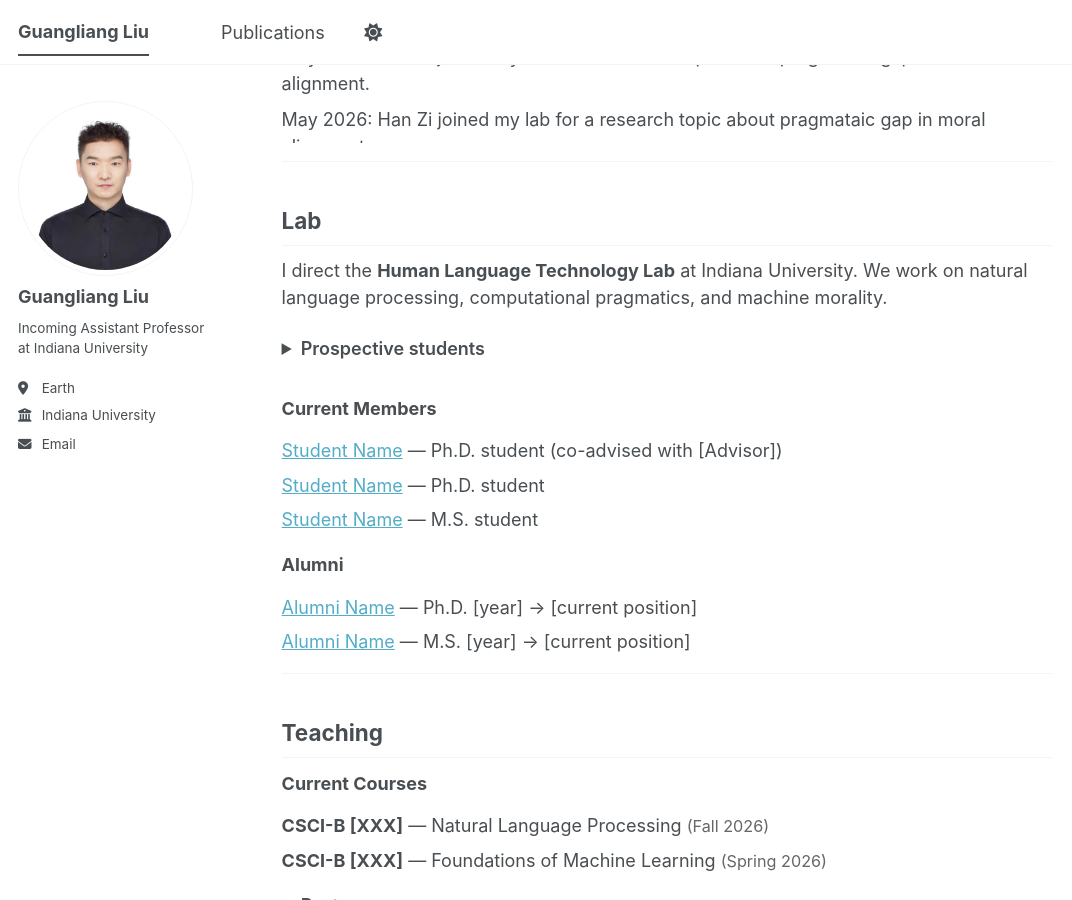
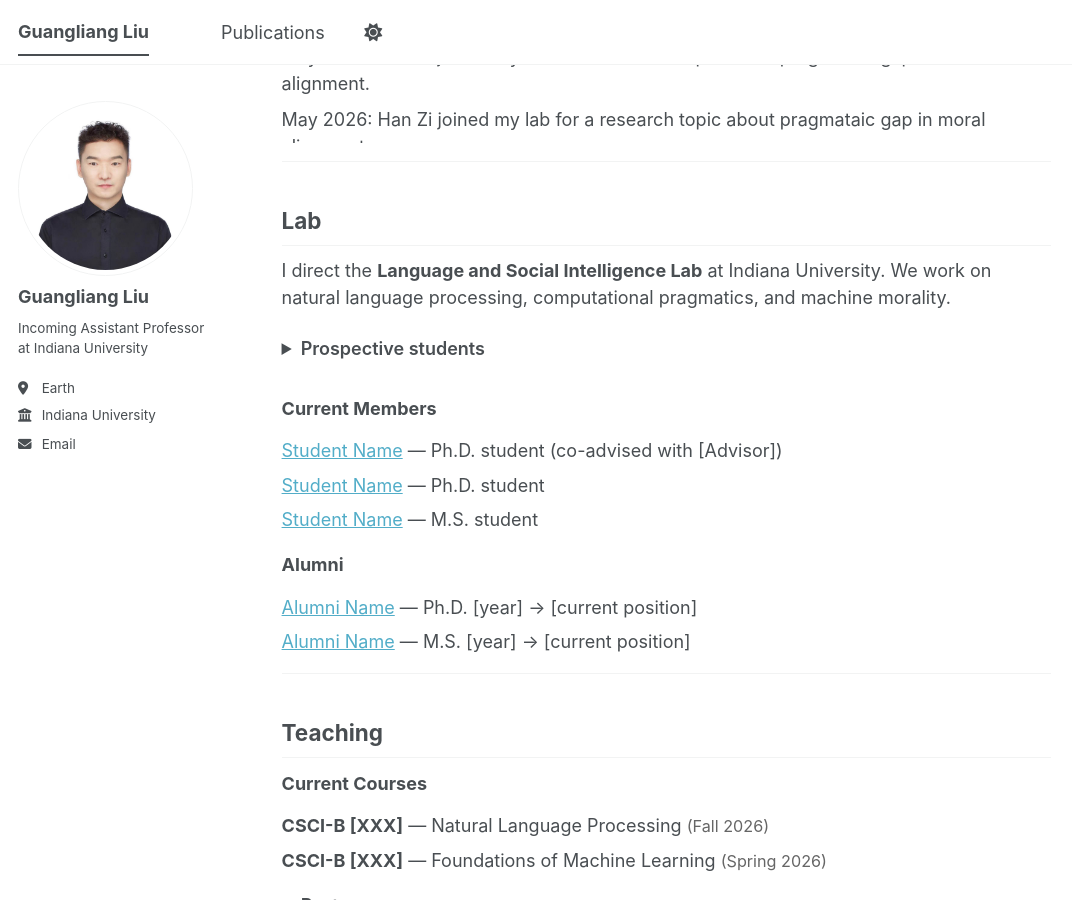
Before and after one commit to guangliang-nlp/guangliang-nlp.github.io, a Jekyll site: the page built from _pages/about.md, in a window 1280 px wide and 900 px high, scrolled down 380 px. Shown: the whole window, without its empty margins (0-1072 px from the left). Built offline with Jekyll 4.4.1, drawn with Linux system fonts in a browser that asks for light colours; a script bundle is joined from its source files by our own code; library files that are not in the unit come from our copies.

Commit message:
Update about.md

```diff
--- a/_pages/about.md
+++ b/_pages/about.md
@@ -34,7 +34,7 @@ I am looking for self-motivated PhD students for 27Spring/Fall. Please email me
 <section id="lab">
 <h2>Lab</h2>
 
-<p>I direct the <strong>Human Language Technology Lab</strong> at Indiana University. We work on natural language processing, computational pragmatics, and machine morality.</p>
+<p>I direct the <strong>Language and Social Intelligence Lab</strong> at Indiana University. We work on natural language processing, computational pragmatics, and machine morality.</p>
 
 <details>
 <summary style="cursor:pointer; font-weight:600; margin-bottom:0.8em;">Prospective students</summary>
```
